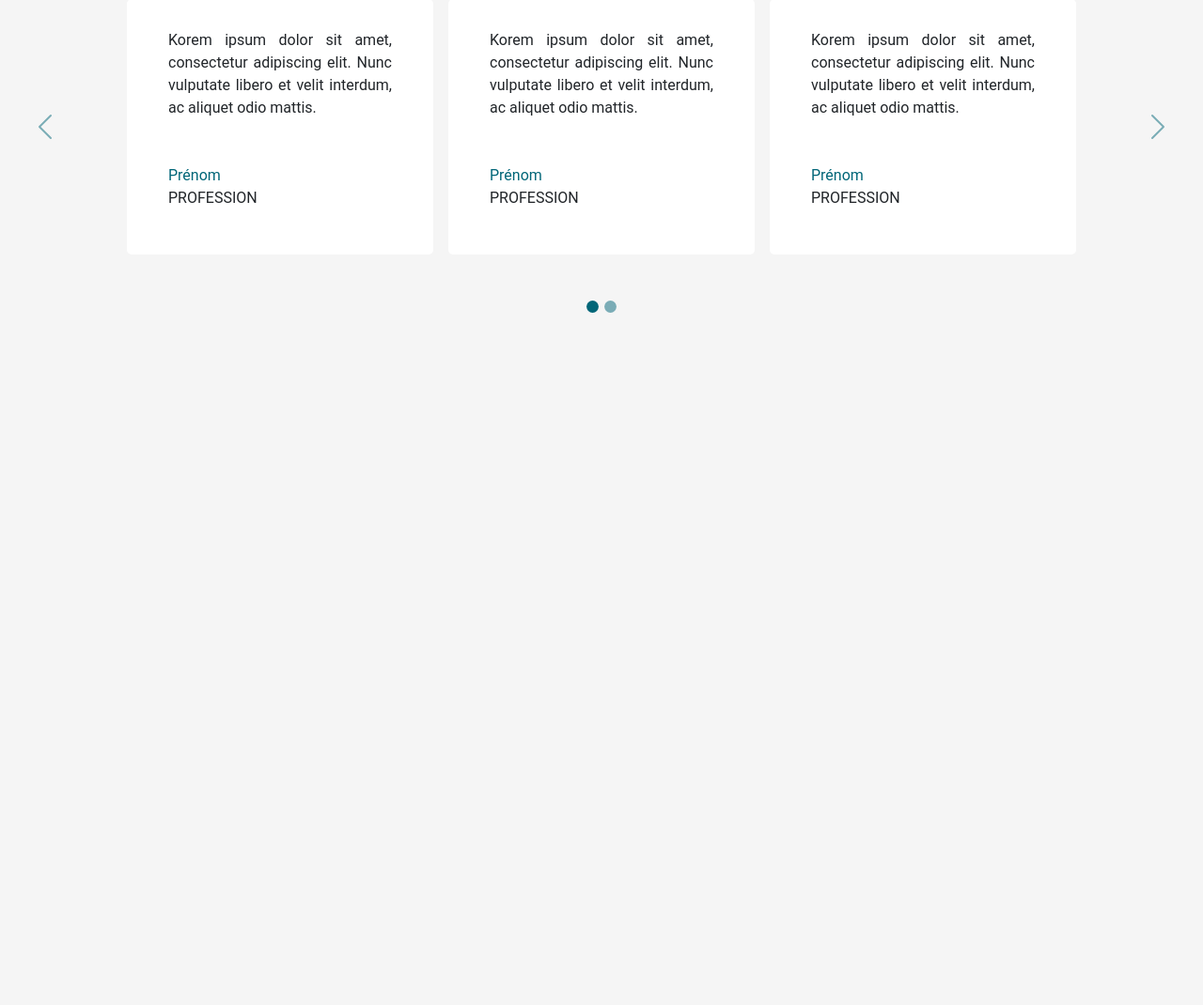
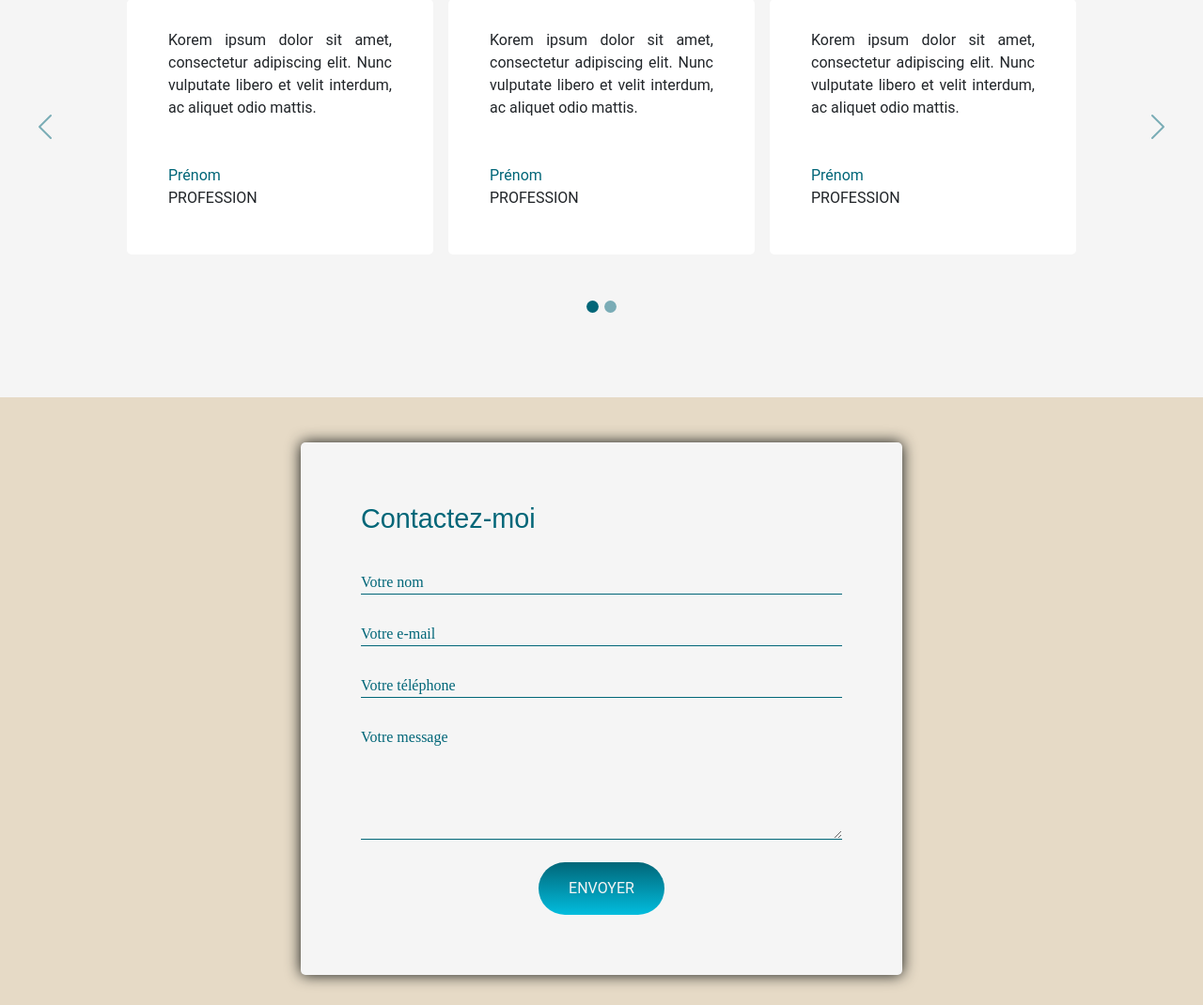
Before and after one commit to Isa-burgos/B-fit, a PHP site: page / in a window 1280 px wide. Shown: the part 1819-2889 px from the top of the page at 94% size. Before the commit the page ends 2152 px from the top, so only its background shows below. Run offline with PHP 8.4, Linux system fonts and the light colour scheme; some libraries are stand-ins or nearby versions.

Commit message:
Add section "contact"

```diff
--- a/index.html
+++ b/index.html
@@ -38,10 +38,10 @@
                 <a class="nav-link" href="#prestations">Mes prestations</a>
               </li>
               <li class="nav-item">
-                <a class="nav-link" href="#">Témoignages</a>
+                <a class="nav-link" href="#temoignages">Témoignages</a>
               </li>
               <li class="nav-item">
-                <a class="nav-link" href="#">Contact</a>
+                <a class="nav-link" href="#contact">Contact</a>
               </li>
             </ul>
           </div>
@@ -268,5 +268,32 @@
     </section>
 
     <!-- END Témoignages -->
+
+
+    <!-- START Contact -->
+
+    <section id="contact">
+      <div class="contact-container container mt-5">
+        <h2>Contactez-moi</h2>
+        <div class="mb-3">
+          <input type="text" class="form-control" id="name" placeholder="Votre nom">
+        </div>
+        <div class="mb-3">
+          <input type="email" class="form-control" id="email" placeholder="Votre e-mail">
+        </div>
+        <div class="mb-3">
+          <input type="text" class="form-control" id="phone" placeholder="Votre téléphone">
+        </div>
+        <div class="mb-3">
+          <textarea class="form-control" id="message" rows="5" placeholder="Votre message"></textarea>
+        </div>
+        <div class="d-flex justify-content-center mt-4">
+          <button type="submit" class="btn">Envoyer</button>
+        </div>
+      </div>
+
+    </section>
+
+    <!-- END Contact -->
   </body>
 </html>
--- a/scss/_custom.scss
+++ b/scss/_custom.scss
@@ -9,4 +9,7 @@ $h3-font-size: 1.5rem;
 
 $carousel-control-color: $primary;
 
+$input-bg: $light;
+$input-placeholder-color: $primary;
+
 @import "../node_modules/bootstrap/scss/bootstrap";
--- a/scss/abstracts/_media-queries.scss
+++ b/scss/abstracts/_media-queries.scss
@@ -81,6 +81,16 @@
         }
         .carousel-control-prev{
             left: -3rem;
+        }
+    }
+
+    #contact{
+        .contact-container{
+            padding: 4rem;
+            width: 50%;
+            h2{
+                text-align: left;
+            }
         }
     }
 }
--- /dev/null
+++ b/scss/components/_form.scss
@@ -0,0 +1,9 @@
+.form-control{
+    border-bottom: 1px solid $primary;
+    border-top: 0;
+    border-left: 0;
+    border-right: 0;
+    border-radius: 0;
+    padding: .375rem 0 0 0;
+    margin-bottom: 1.5rem;
+}
--- a/scss/main.scss
+++ b/scss/main.scss
@@ -12,5 +12,6 @@
 @import 'components/button';
 @import 'components/cards';
 @import 'components/carousel';
+@import 'components/form';
 
 @import 'abstracts/media-queries';
--- a/scss/pages/_home.scss
+++ b/scss/pages/_home.scss
@@ -68,3 +68,22 @@
         display: none;
     }
 }
+
+#contact{
+    background-color: $secondary;
+    margin-top: 6rem;
+    padding-bottom: 2rem;
+    overflow: auto;
+    .contact-container{
+        background-color: $light;
+        margin: 0 auto;
+        padding: 2rem 1rem;
+        width: 85%;
+        border-radius: 5px;
+        filter: drop-shadow(0 0 0.5rem $dark);
+        h2{
+            text-align: center;
+            padding-bottom: 2rem;
+        }
+    }
+}
```
Also changed, not shown: assets/css/main.min.css, 1 other file.
